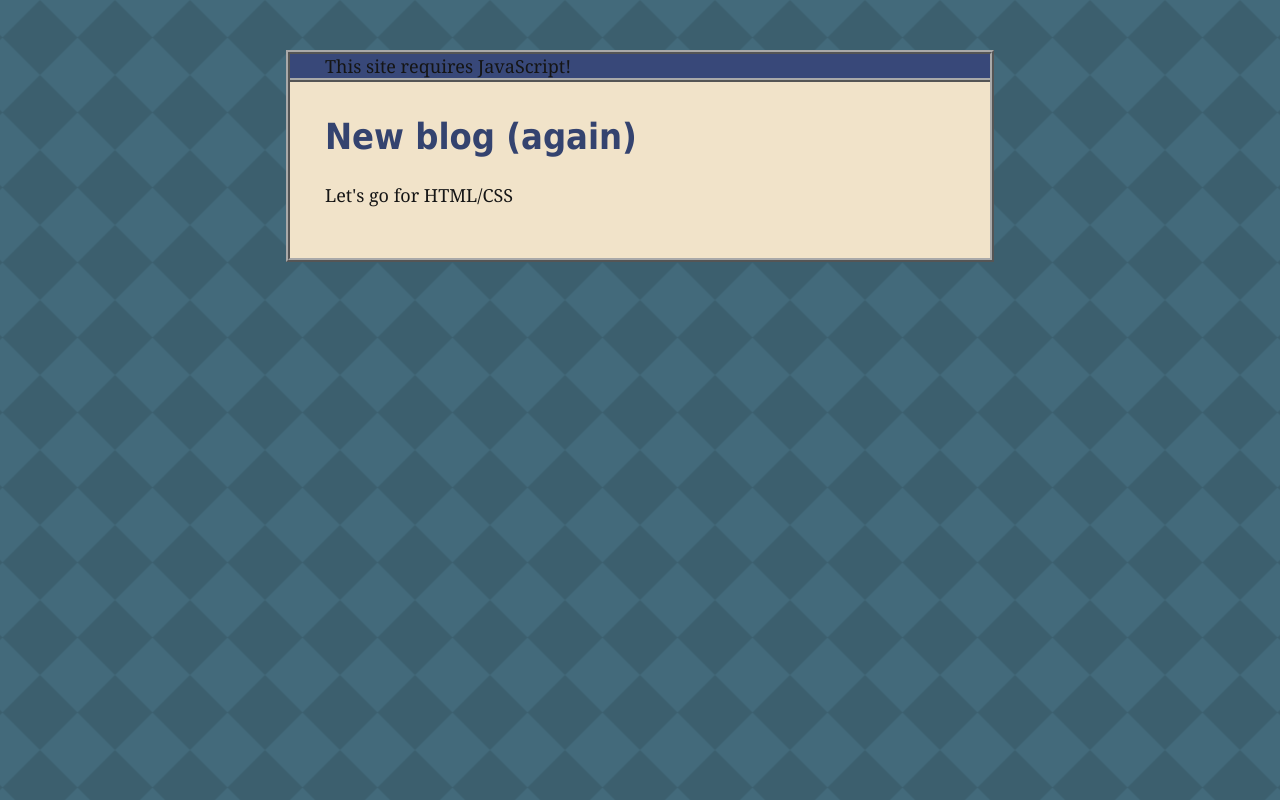
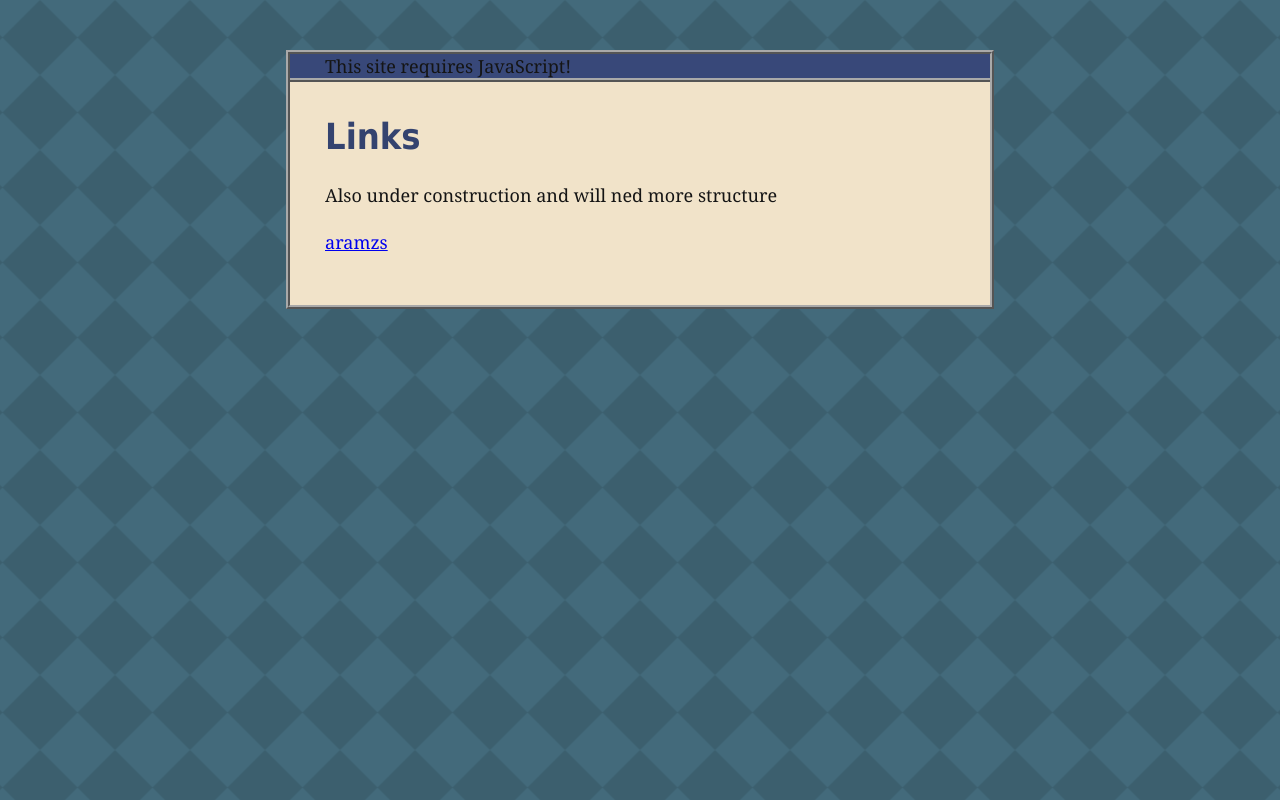
Before and after one commit to JohanVikman/johancodes_neocities, a plain HTML site: page links.html in a window 1280 px wide. Drawn offline with Linux system fonts and the light colour scheme.

Commit message:
Added links.html

```diff
--- a/links.html
+++ b/links.html
@@ -13,9 +13,10 @@
     <div id="content">
 
 
-      <h1>New blog (again)</h1>
+      <h1>Links</h1>
 
-      <p>Let's go for HTML/CSS </p>
+      <p>Also under construction and will ned more structure </p>
+      <p><a href="https://aramzs.xyz/">aramzs</a></p>
 
 
       <div id="recentpostlistdiv"></div>
```
